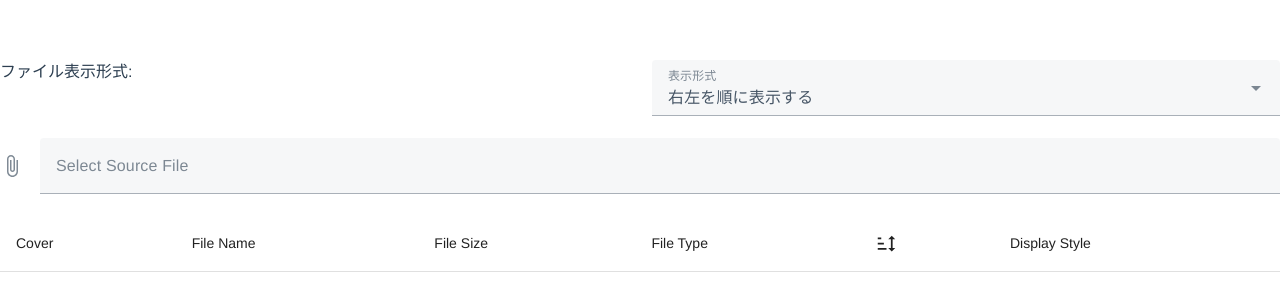
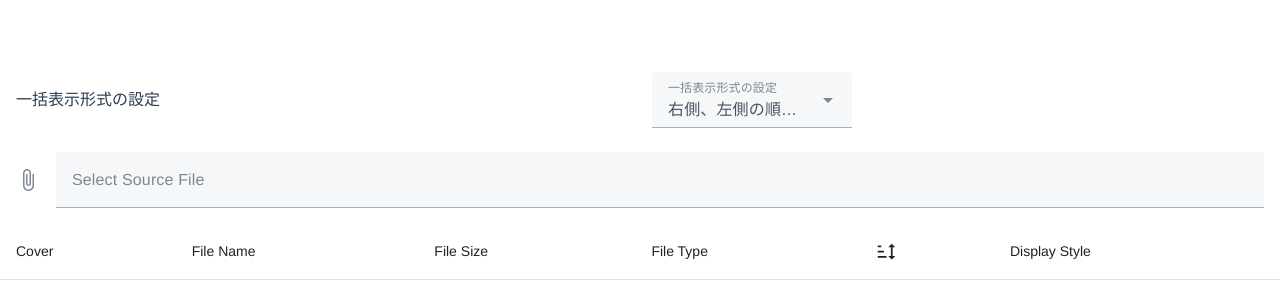
Before and after one commit to TM0428/MECE-vue, a Vue app: page /step2 in a window 1280 px wide. Shown: the top 300 px of the page. Built offline with nearby package versions, Linux system fonts and the light colour scheme.

Commit message:
ファイルを表で表示できるように変更 i18nから文字列を選ぶように

```diff
--- a/src/locales/ja.json
+++ b/src/locales/ja.json
@@ -11,8 +11,8 @@
     "displayStyles": {
         "label": "一括表示形式の設定",
         "options": {
-            "right-left": "右と左を順番に表示",
-            "left-right": "左と右を順番に表示",
+            "right-left": "右側、左側の順に表示",
+            "left-right": "左側、右側の順に表示",
             "center": "全て中央に表示",
             "center-right-left": "最初の1枚を中央に、それ以降を右、左の順に表示",
             "center-left-right": "最初の1枚を中央に、それ以降を左、右の順に表示"
--- a/src/pages/SourceFileImport.vue
+++ b/src/pages/SourceFileImport.vue
@@ -1,35 +1,43 @@
 <template>
     <div>
-        <v-row>
-            <v-col> ファイル表示形式: </v-col>
-            <v-col>
+        <v-row class="ma-1" align-content="center">
+            <v-col align-self="center" cols="6">
+                {{ $t("displayStyles.label") }}
+            </v-col>
+            <v-col cols="6">
                 <v-select
-                    label="表示形式"
+                    :label="$t('displayStyles.label')"
                     v-model="displayType"
                     :items="styles"
                     item-title="text"
                     item-value="value"
+                    max-width="200"
+                    hide-details
                 ></v-select>
             </v-col>
-        </v-row>
-        <!-- <v-btn color="primary" @click="importFile"> Import Source File </v-btn> -->
-        <!-- <FileImportDialog v-model="dialog" /> -->
+            <v-col cols="12">
                 <v-file-input
                     v-model="files"
                     label="Select Source File"
                     multiple
                     show-size
                     show-type
+                    hide-details
                     @change="importFile"
                     webkitdirectory
                 ></v-file-input>
-        <FileTable :files="files" />
+            </v-col>
+        </v-row>
+        <!-- <v-btn color="primary" @click="importFile"> Import Source File </v-btn> -->
+        <!-- <FileImportDialog v-model="dialog" /> -->
+        <FileTable :files="epub.files" />
     </div>
 </template>
 
 <script>
 // import FileImportDialog from "@/components/FileImportDialog.vue";
 import FileTable from "@/components/FileTable.vue";
+import { useEpubStore } from "@/stores/epub_store";
 
 export default {
     name: "SourceFileImport",
@@ -41,23 +49,34 @@ export default {
         return {
             dialog: false,
             files: [],
-            content_files: [],
             displayType: "right-left",
             styles: [
                 {
                     value: "right-left",
-                    text: "右左を順に表示する",
+                    text: this.$t("displayStyles.options.right-left"),
                 },
                 {
                     value: "left-right",
-                    text: "左右を順に表示する",
+                    text: this.$t("displayStyles.options.left-right"),
                 },
                 {
                     value: "center",
-                    text: "中央に表示する",
+                    text: this.$t("displayStyles.options.center"),
+                },
+                {
+                    value: "center-right-left",
+                    text: this.$t("displayStyles.options.center-right-left"),
+                },
+                {
+                    value: "center-left-right",
+                    text: this.$t("displayStyles.options.center-left-right"),
                 },
             ],
         };
+    },
+    created() {
+        this.epub_store = useEpubStore();
+        this.epub = this.epub_store.epub;
     },
     methods: {
         importFile() {
@@ -71,6 +90,7 @@ export default {
             // styles: right-left, left-right, center
             let value = 0;
             this.files.forEach((file) => {
+                file.id = value;
                 if (this.displayType === "right-left") {
                     if (value % 2 === 0) {
                         file.page_style = "right";
@@ -86,6 +106,24 @@ export default {
                 } else if (this.displayType === "center") {
                     file.page_style = "center";
                 }
+                if (file.type.indexOf("image") != -1) {
+                    const img_render = new Image();
+                    img_render.src = URL.createObjectURL(file);
+                    img_render.onload = function () {
+                        const width = this.width;
+                        const height = this.height;
+                        file.width = width;
+                        file.height = height;
+                        console.log(
+                            "width: " + file.width + ", height: " + file.height
+                        );
+                    };
+                    img_render.onerror = function () {
+                        file.width = 720;
+                        file.height = 1280;
+                    };
+                }
+                this.epub.files.push(file);
                 value++;
             });
             this.dialog = true;
```
Lines whose indentation alone changed are shown as unchanged.
